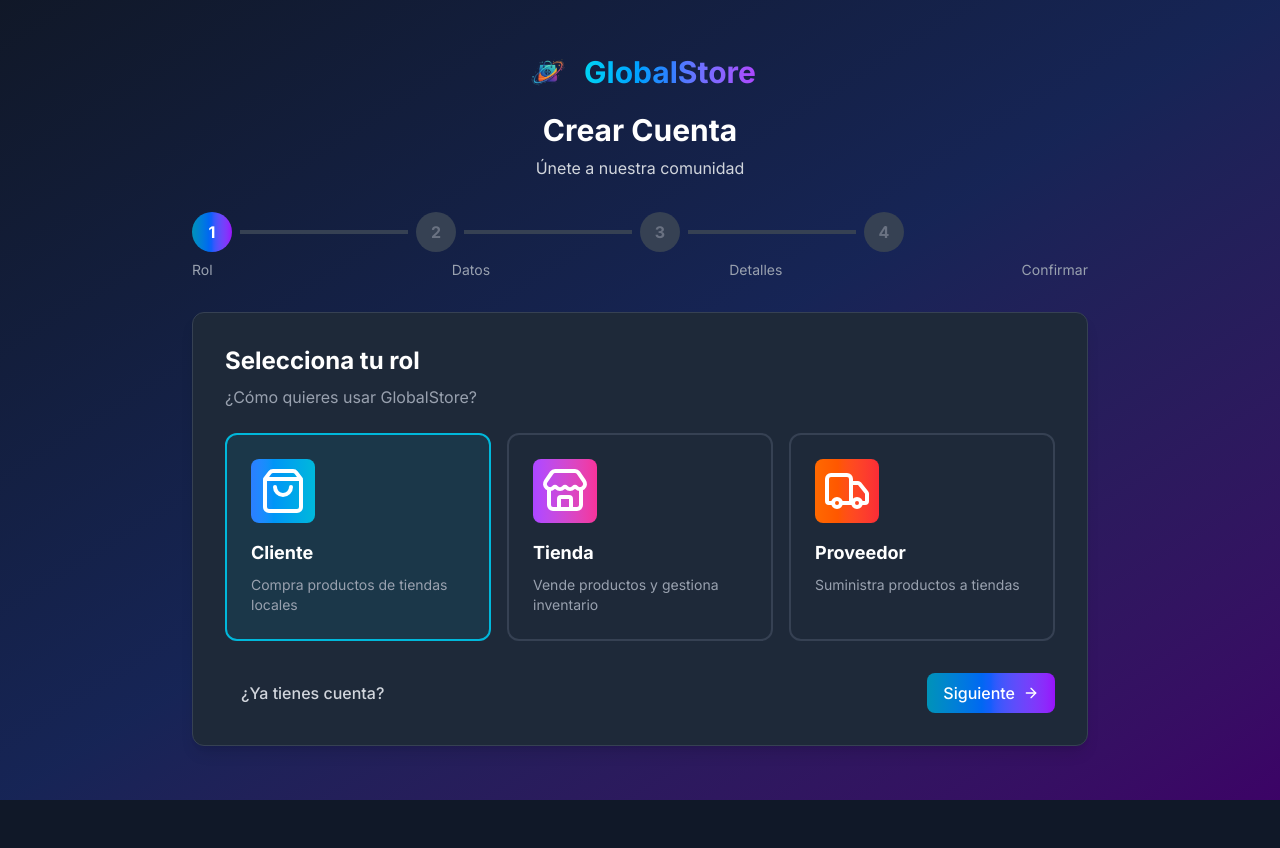
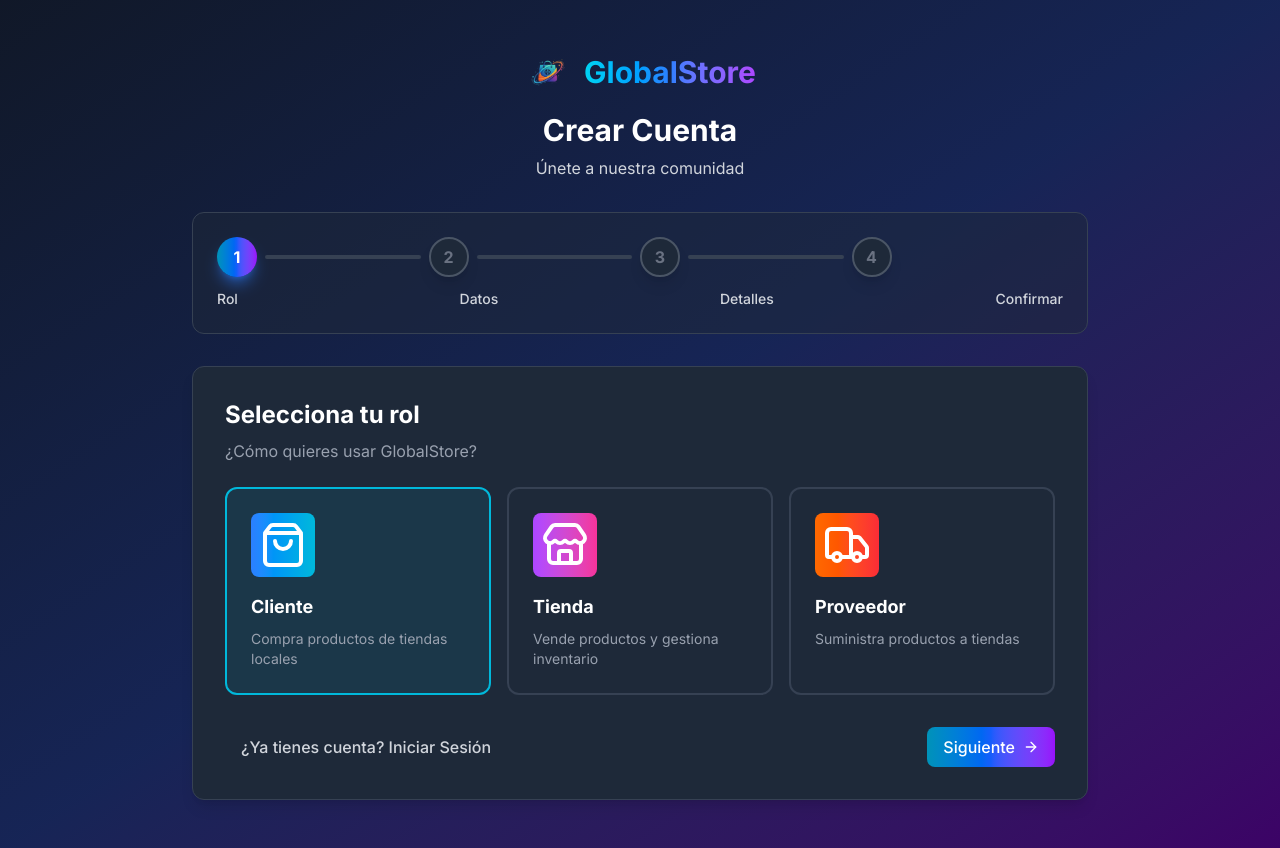
Before and after one commit to Cristian2040/Global-store, a Next.js app in the folder frontend/: page /register in a window 1280 px wide. Before the commit the page ends 800 px from the top, so only its background shows below. Built offline with nearby package versions, Linux system fonts and the light colour scheme; no server answers.

Commit message:
style: improve register page progress bar visibility and login link text

```diff
--- a/frontend/src/app/register/page.tsx
+++ b/frontend/src/app/register/page.tsx
@@ -142,28 +142,28 @@ export default function RegisterPage() {
                 </div>
 
                 {/* Progress Bar */}
-                <div className="mb-8">
+                <div className="mb-8 bg-gray-800/50 rounded-xl p-6 border border-gray-700">
                     <div className="flex justify-between items-center">
                         {[1, 2, 3, 4].map((s) => (
                             <div key={s} className="flex items-center flex-1">
                                 <div
-                                    className={`w-10 h-10 rounded-full flex items-center justify-center font-bold transition-all ${s <= step
-                                        ? 'bg-gradient-to-r from-cyan-600 via-blue-600 to-purple-600 text-white'
-                                        : 'bg-gray-700 text-gray-500'
+                                    className={`w-10 h-10 rounded-full flex items-center justify-center font-bold transition-all shadow-lg ${s <= step
+                                        ? 'bg-gradient-to-r from-cyan-600 via-blue-600 to-purple-600 text-white shadow-blue-500/50'
+                                        : 'bg-gray-800 text-gray-500 border-2 border-gray-600'
                                         }`}
                                 >
                                     {s < step ? <Check className="w-5 h-5" /> : s}
                                 </div>
                                 {s < 4 && (
                                     <div
-                                        className={`flex-1 h-1 mx-2 transition-all ${s < step ? 'bg-gradient-to-r from-cyan-600 via-blue-600 to-purple-600' : 'bg-gray-700'
+                                        className={`flex-1 h-1 mx-2 transition-all rounded-full ${s < step ? 'bg-gradient-to-r from-cyan-600 via-blue-600 to-purple-600' : 'bg-gray-700'
                                             }`}
                                     />
                                 )}
                             </div>
                         ))}
                     </div>
-                    <div className="flex justify-between mt-2 text-sm text-gray-400">
+                    <div className="flex justify-between mt-3 text-sm font-medium text-gray-300">
                         <span>Rol</span>
                         <span>Datos</span>
                         <span>Detalles</span>
@@ -404,7 +404,7 @@ export default function RegisterPage() {
                             </Button>
                         ) : (
                             <Link href="/login">
-                                <Button variant="ghost">¿Ya tienes cuenta?</Button>
+                                <Button variant="ghost">¿Ya tienes cuenta? Iniciar Sesión</Button>
                             </Link>
                         )}
 
```
